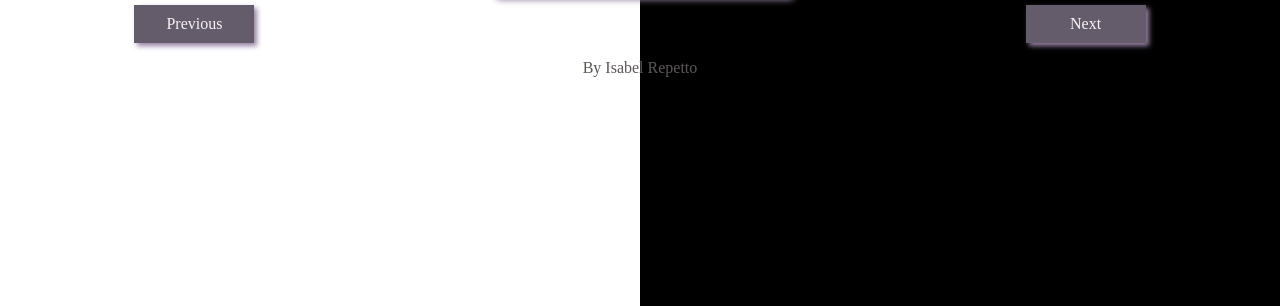
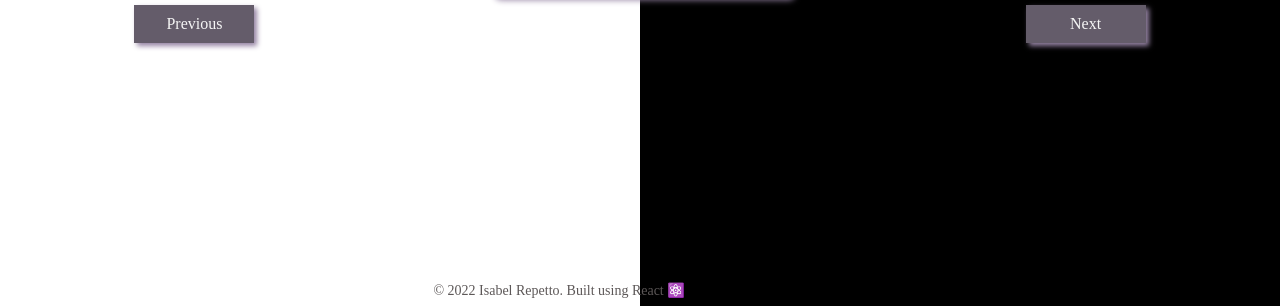
Before and after one commit to neifors/music-app, a React app: page / in a window 1280 px wide. Shown: the part 507-813 px from the top of the page. Built offline with nearby package versions, Linux system fonts and the light colour scheme; a web font is replaced by a local one.

Commit message:
footer styled and fixed at the botton of the page

```diff
--- a/src/App.css
+++ b/src/App.css
@@ -3,4 +3,5 @@ body {
    background-size: cover;
    background-repeat: no-repeat;
    min-height: 100vh;
+   position: relative;
 }
--- a/src/layout/Footer/index.css
+++ b/src/layout/Footer/index.css
@@ -1,7 +1,13 @@
 div.footer{
    text-align: center;
+   position: absolute;
+   bottom: 0;
+   left: 33.5%;
+   margin: 0;
+   font-size: 14px;
 }
 
 div.footer p {
    color: rgb(93, 88, 88);
+   margin: 2px;
 }
--- a/src/layout/Footer/index.js
+++ b/src/layout/Footer/index.js
@@ -5,7 +5,7 @@ import './index.css';
 export const Footer = () => {
    return(
       <div className='footer'>
-         <p>By Isabel Repetto</p>
+         <p>© 2022 Isabel Repetto. Built using React ⚛️</p>
       </div>
    )
 }
```
